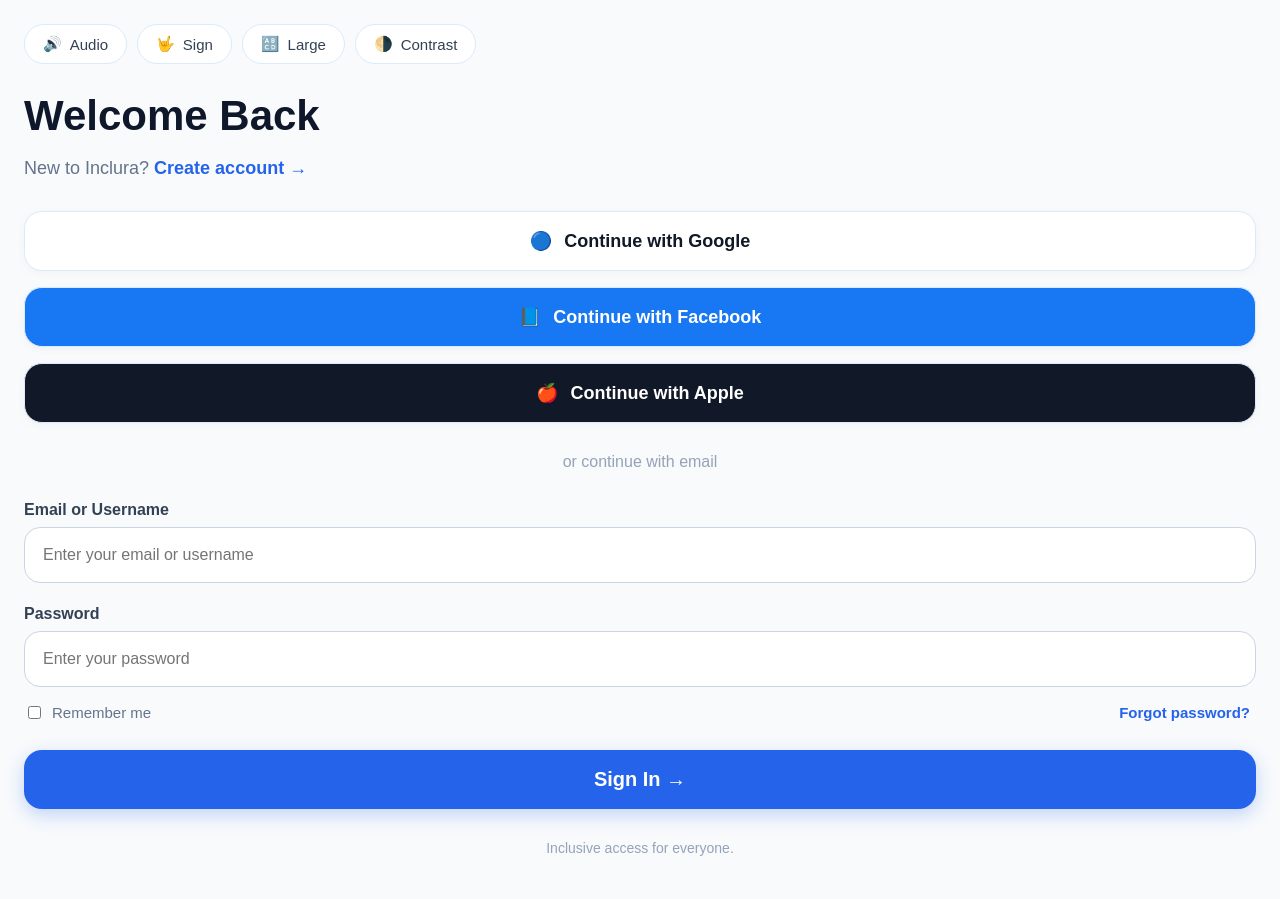
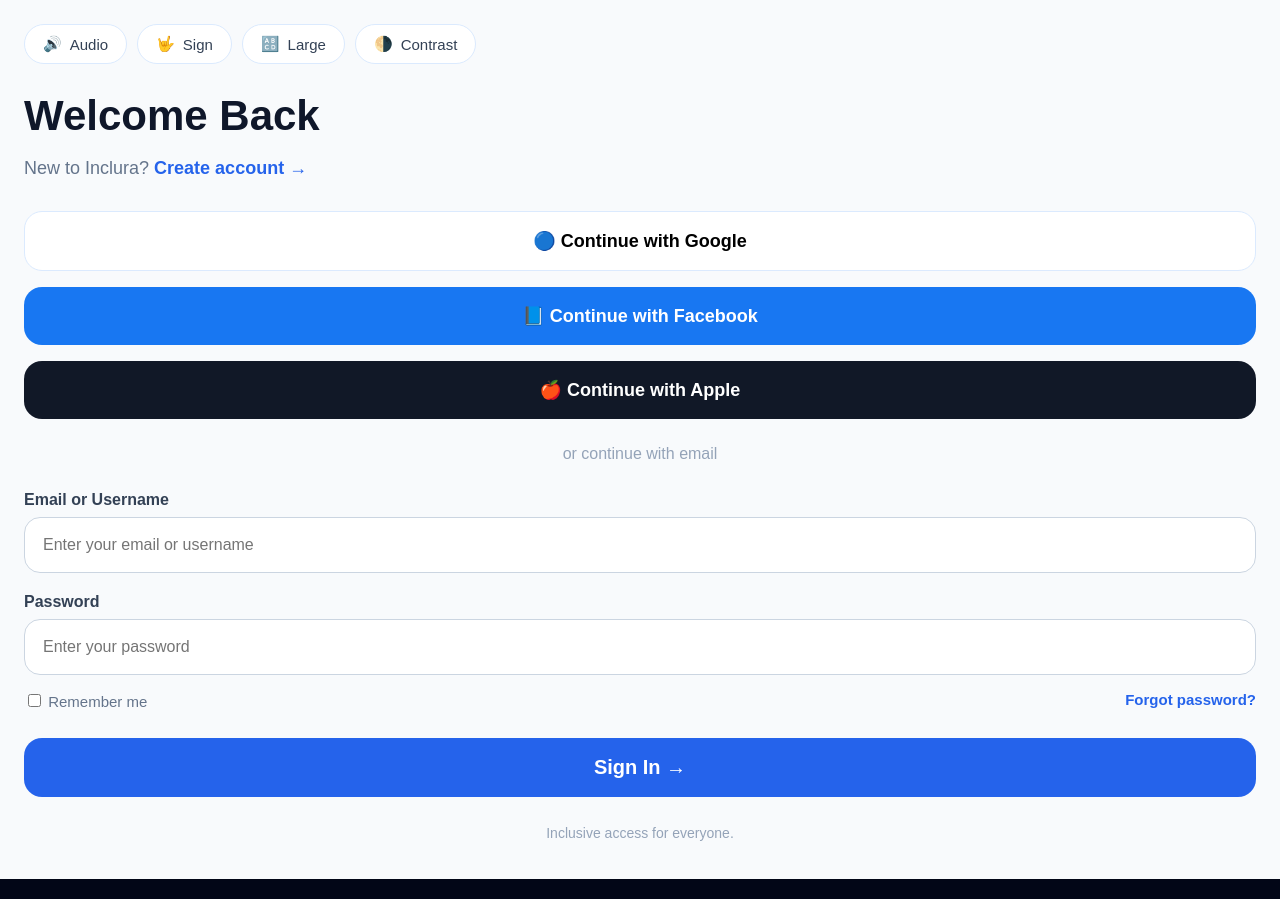
Before and after one commit to inclurah-png/inclura-web, a React (Vite) app: page /login in a window 1280 px wide. Built offline with nearby package versions, Linux system fonts and the light colour scheme.

Commit message:
Update Login.jsx

```diff
--- a/src/pages/Login.jsx
+++ b/src/pages/Login.jsx
@@ -1,3 +1,4 @@
+
 import { Link } from "react-router-dom";
 
 function Login() {
@@ -10,7 +11,7 @@ function Login() {
         fontFamily: "Arial, sans-serif",
       }}
     >
-      {/* Accessibility Buttons */}
+      {/* Top Accessibility Buttons */}
       <div
         style={{
           display: "flex",
@@ -77,71 +78,73 @@ function Login() {
         </Link>
       </p>
 
-      {/* Social Login Buttons */}
-      {[
-        {
-          icon: "🔵",
-          text: "Continue with Google",
-          bg: "#ffffff",
-        },
-        {
-          icon: "📘",
-          text: "Continue with Facebook",
-          bg: "#1877f2",
-          color: "white",
-        },
-        {
-          icon: "🍎",
-          text: "Continue with Apple",
-          bg: "#111827",
-          color: "white",
-        },
-      ].map((item) => (
+      {/* Social Buttons */}
       <button
-          key={item.text}
         style={{
           width: "100%",
           padding: "18px",
           borderRadius: "18px",
           border: "1px solid #dbeafe",
-            background: item.bg,
-            color: item.color || "#111827",
+          background: "white",
           fontSize: "18px",
           fontWeight: "600",
           marginBottom: "16px",
-            display: "flex",
-            alignItems: "center",
-            justifyContent: "center",
-            gap: "12px",
-            boxShadow: "0 2px 10px rgba(0,0,0,0.04)",
         }}
       >
-          <span>{item.icon}</span>
-          {item.text}
+        🔵 Continue with Google
       </button>
-      ))}
+
+      <button
+        style={{
+          width: "100%",
+          padding: "18px",
+          borderRadius: "18px",
+          border: "none",
+          background: "#1877f2",
+          color: "white",
+          fontSize: "18px",
+          fontWeight: "600",
+          marginBottom: "16px",
+        }}
+      >
+        📘 Continue with Facebook
+      </button>
+
+      <button
+        style={{
+          width: "100%",
+          padding: "18px",
+          borderRadius: "18px",
+          border: "none",
+          background: "#111827",
+          color: "white",
+          fontSize: "18px",
+          fontWeight: "600",
+          marginBottom: "26px",
+        }}
+      >
+        🍎 Continue with Apple
+      </button>
 
       {/* Divider */}
       <div
         style={{
           textAlign: "center",
           color: "#94a3b8",
-          margin: "30px 0",
-          fontSize: "16px",
+          marginBottom: "28px",
         }}
       >
         or continue with email
       </div>
 
-      {/* Email Input */}
-      <div style={{ marginBottom: "22px" }}>
+      {/* Email */}
+      <div style={{ marginBottom: "20px" }}>
         <label
           style={{
             display: "block",
             marginBottom: "8px",
+            fontWeight: "600",
             color: "#334155",
-            fontSize: "16px",
-            fontWeight: "600",
           }}
         >
           Email or Username
@@ -156,22 +159,19 @@ function Login() {
             borderRadius: "16px",
             border: "1px solid #cbd5e1",
             fontSize: "16px",
-            outline: "none",
             boxSizing: "border-box",
-            background: "white",
           }}
         />
       </div>
 
-      {/* Password Input */}
+      {/* Password */}
       <div style={{ marginBottom: "16px" }}>
         <label
           style={{
             display: "block",
             marginBottom: "8px",
+            fontWeight: "600",
             color: "#334155",
-            fontSize: "16px",
-            fontWeight: "600",
           }}
         >
           Password
@@ -186,46 +186,28 @@ function Login() {
             borderRadius: "16px",
             border: "1px solid #cbd5e1",
             fontSize: "16px",
-            outline: "none",
             boxSizing: "border-box",
-            background: "white",
           }}
         />
       </div>
 
-      {/* Remember + Forgot */}
+      {/* Remember Me */}
       <div
         style={{
           display: "flex",
           justifyContent: "space-between",
-          alignItems: "center",
           marginBottom: "28px",
-        }}
-      >
-        <label
-          style={{
-            display: "flex",
-            alignItems: "center",
-            gap: "8px",
           color: "#64748b",
           fontSize: "15px",
         }}
       >
-          <input type="checkbox" />
-          Remember me
+        <label>
+          <input type="checkbox" /> Remember me
         </label>
 
-        <button
-          style={{
-            border: "none",
-            background: "transparent",
-            color: "#2563eb",
-            fontWeight: "600",
-            fontSize: "15px",
-          }}
-        >
+        <span style={{ color: "#2563eb", fontWeight: "600" }}>
           Forgot password?
-        </button>
+        </span>
       </div>
 
       {/* Login Button */}
@@ -239,7 +221,6 @@ function Login() {
           color: "white",
           fontSize: "20px",
           fontWeight: "700",
-          boxShadow: "0 6px 18px rgba(37,99,235,0.25)",
         }}
       >
         Sign In →
@@ -252,7 +233,6 @@ function Login() {
           marginTop: "28px",
           color: "#94a3b8",
           fontSize: "14px",
-          lineHeight: "1.7",
         }}
       >
         Inclusive access for everyone.
```
Lines whose indentation alone changed are shown as unchanged.
